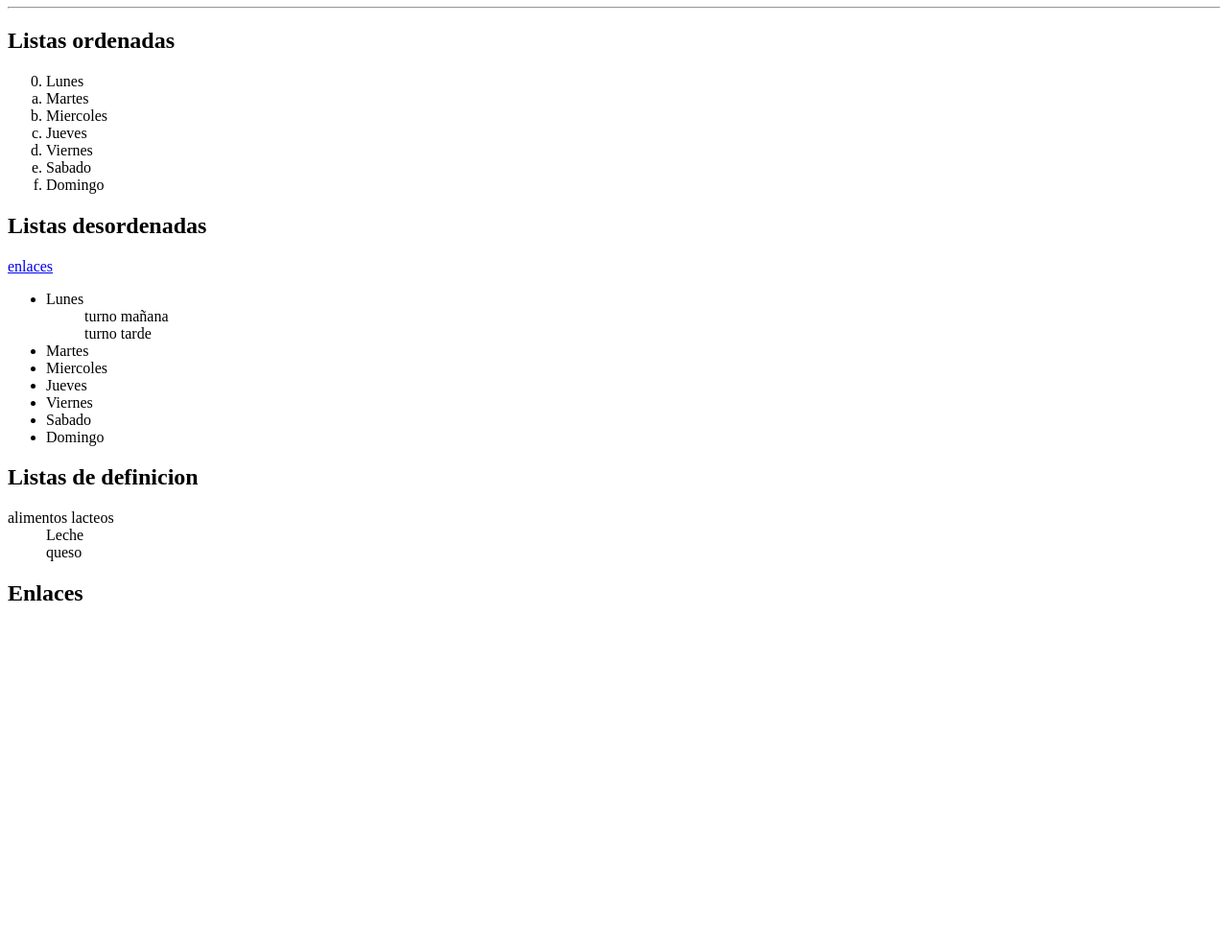
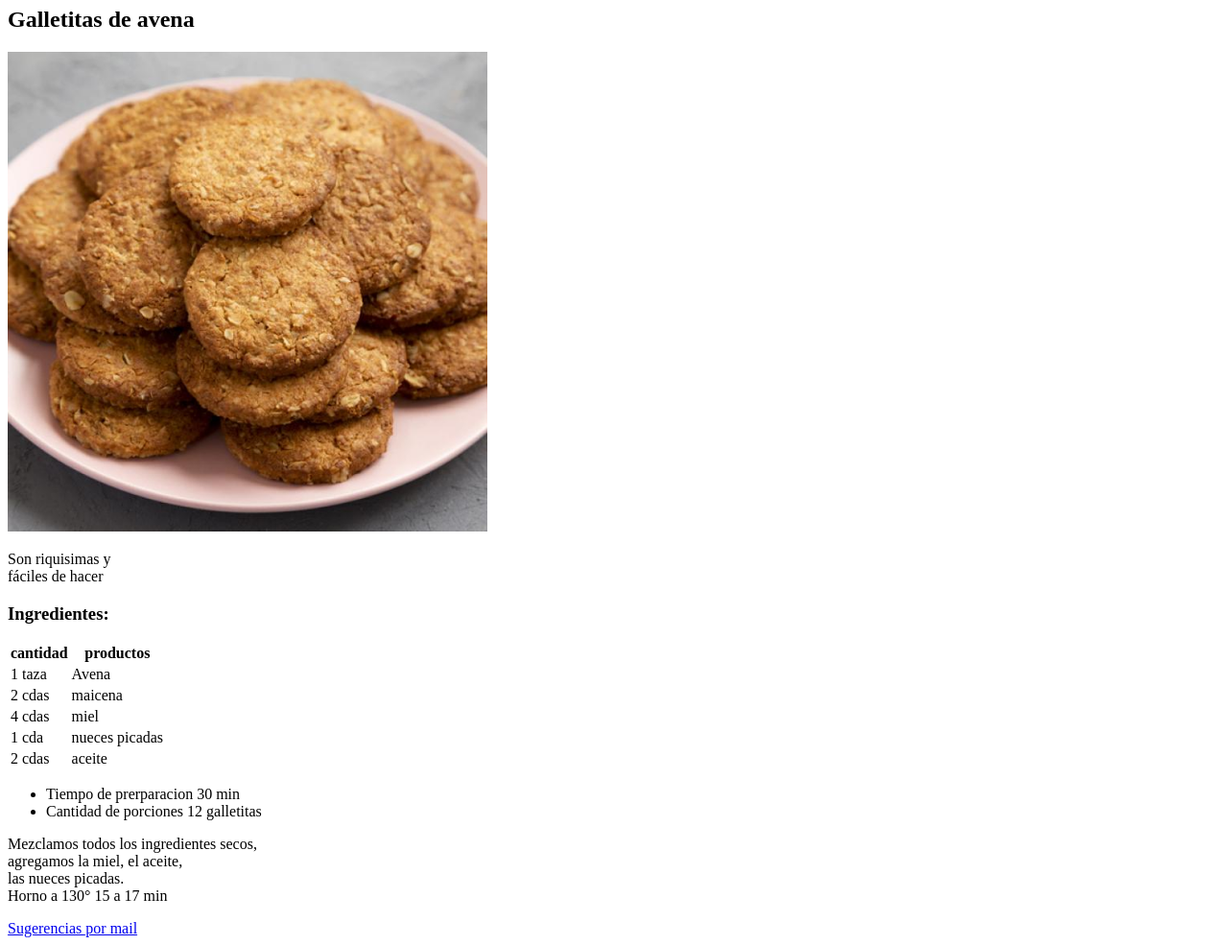
Before and after one commit to Verovorterianna/recetas, a plain HTML site: page index.html in a window 1280 px wide. Shown: the part 73-1058 px from the top of the page at 96% size. Before the commit the page ends 800 px from the top, so only its background shows below. Drawn offline with Linux system fonts and the light colour scheme.

Commit message:
Add files via upload

```diff
--- a/index.html
+++ b/index.html
@@ -3,47 +3,51 @@
 <head>
     <meta charset="UTF-8">
     <meta name="viewport" content="width=device-width, initial-scale=1.0">
-    <title>Listas html</title>
+    <title>Practica 3</title>
 </head>
 <body>
-    <h1 title="listas"> <!--el atributo title es un comentario en el texto -->
-        Listas
-    </h1>
-    <!-- regla horizontal de ancho a ancho-->
-    <hr>
-    <h2>
-        Listas ordenadas
-    </h2>
-    <ol start="0" type="a"> <!-- Esta etiqueta sola no sirve de nada si no escribo ls etiquetas li start es solo numero de orden, type es letras o numeros o numeros romanos con i-->
-        <li>Lunes</li>
-        <li>Martes</li>
-        <li>Miercoles</li>
-        <li>Jueves</li>
-        <li>Viernes</li>
-        <li>Sabado</li>
-        <li>Domingo</li>
-    </ol>
-    <h2> Listas desordenadas</h2>
-    <a href="enlaces.html">enlaces</a>
-    <ul stype="circle"> <!--Esta etiqueta es la de las desordenadas stype es el iconito en forma de circulo-->
-        <li>Lunes</li>
-            <ul>turno mañana</ul>
-            <ul>turno tarde</ul> <!--lista anidada-->
-        <li>Martes</li>
-        <li>Miercoles</li>
-        <li>Jueves</li>
-        <li>Viernes</li>
-        <li>Sabado</li>
-        <li>Domingo</li>
+    <h1 style="text-align: center;">Recetas de Vero</h1> <!--texto alineado-->
+    <h2>Galletitas de avena</h2>
+    <img src="galletas_de_avena.jpg" alt="Galletas de avena" width="500"> <!--Cargo una imagen-->
+    <p>Son riquisimas y <br>fáciles de hacer</br> </p>
+    <h3>Ingredientes:</h3>
+    <table>
+        <tr>
+            <th>cantidad</th>
+            <th>productos</th>
+        </tr>
+        <tr>
+            <td>1 taza</td>
+            <td>Avena</td>
+        </tr>
+        <tr>
+            <td>2 cdas</td>
+            <td>maicena</td>
+        </tr>
+        <tr>
+            <td>4 cdas</td>
+            <td>miel</td>
+        </tr>
+        <tr>
+            <td>1 cda</td>
+            <td>nueces picadas</td>
+        </tr>
+        <tr>
+            <td>2 cdas</td>
+            <td>aceite</td>
+        </tr>
+    </table>
+    <ul>
+        <li>Tiempo de prerparacion 30 min</li>
+        <li>Cantidad de porciones 12 galletitas</li>
     </ul>
-
-    <h2>Listas de definicion</h2>
-    <dl>
-        <dt>alimentos lacteos</dt> <!--Titulo-->
-        <dd>Leche</dd>
-        <dd>queso</dd><!--data de ese titulo-->
-    </dl>
-    <h2>Enlaces</h2>
-
+    <p>
+        Mezclamos todos los ingredientes secos, <br>
+        agregamos la miel, el aceite, <br> las nueces picadas.
+        <br>
+        Horno a 130° 15 a 17 min
+    </p>
 </body>
-</html>
+<footer>
+<a href="mailto:veronb79@gmail.com">Sugerencias por mail</a>
+</footer>
```
Also changed, not shown: galletas_de_avena.jpg (added).
